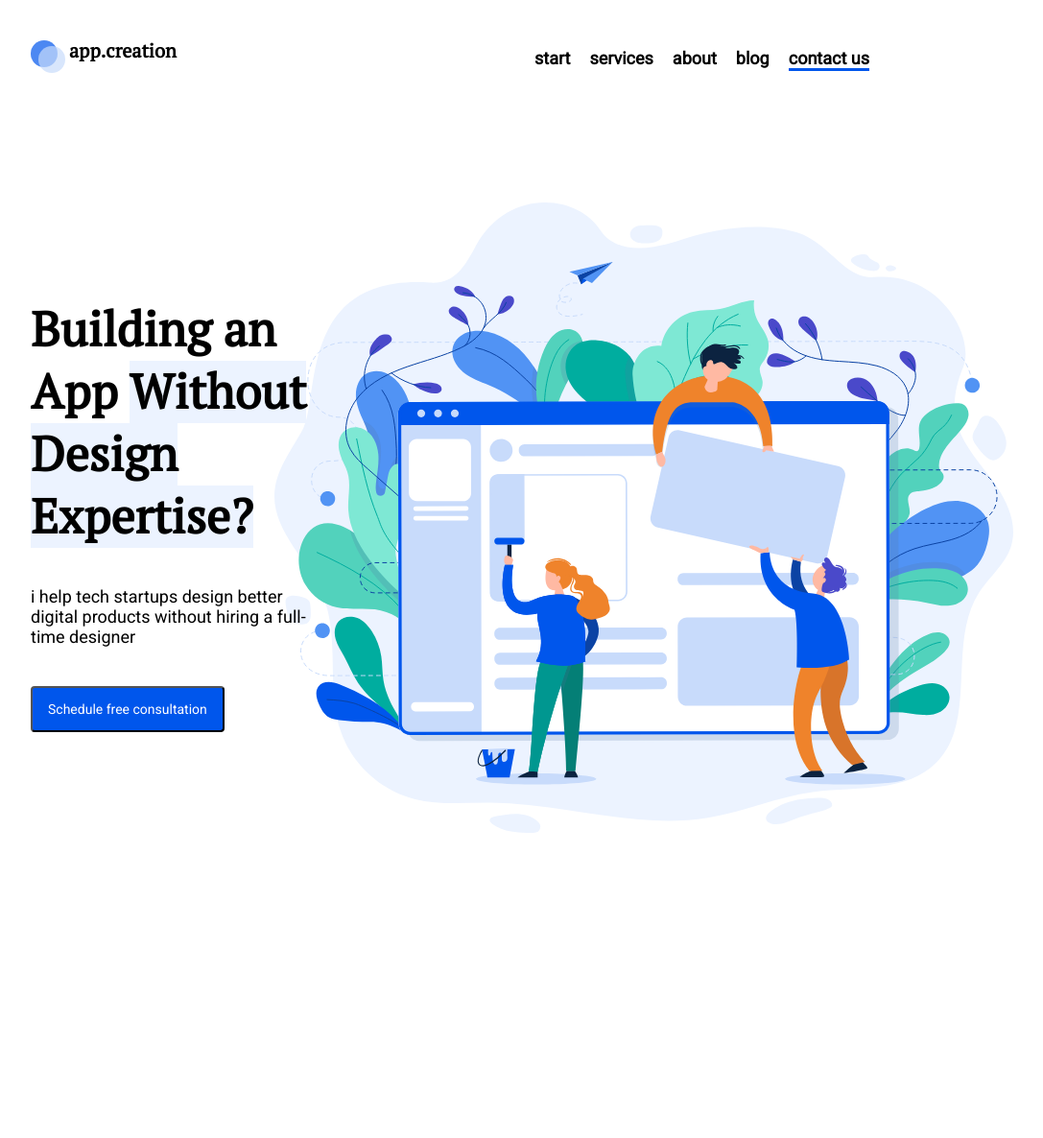
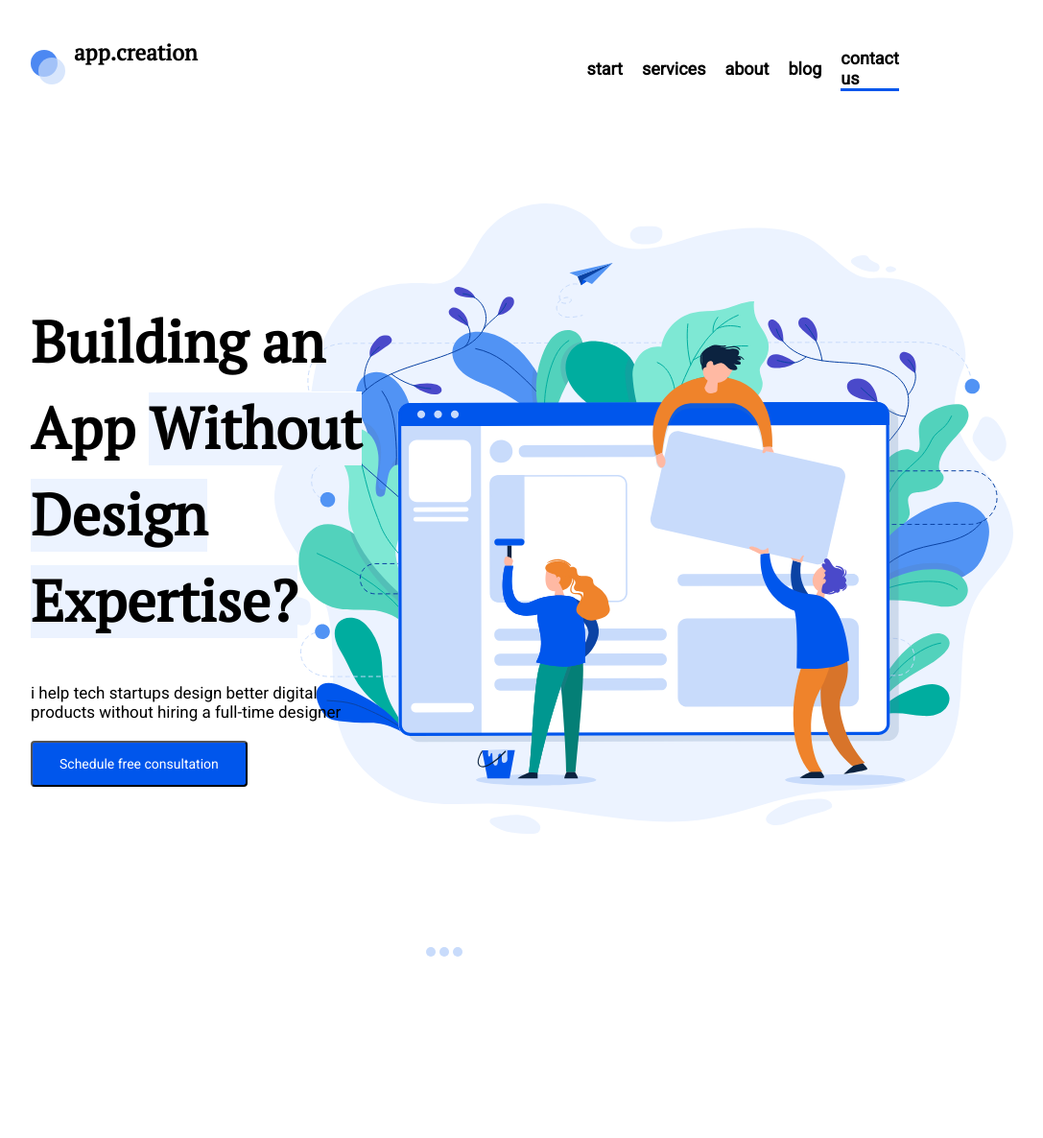
Before and after one commit to WebHeroSchool/dmbond_htmlcss, a plain HTML site: page index.html in a window 1280 px wide. Shown: the whole page at 96% size, without its empty margins (96-1183 px from the left). Before the commit the page ends 1063 px from the top, so only its background shows below. Drawn offline with Linux system fonts and the light colour scheme; files whose address does not match are found by name; a web font is replaced by a local one.

Commit message:
Основной блок исправления

```diff
--- a/Style.css
+++ b/Style.css
@@ -24,27 +24,28 @@ body{
 .header {
  display: flex;
  justify-content: space-between;
-  margin-bottom: 100px;
+ margin-bottom: 80px;
 }
 
 .main {
- padding: 0 20% 200px 0;
+ padding: 0 0 150px 0;
  background: top right no-repeat url(img/img_main.svg);
 }
 
 .main_title {
  margin: 0 0 40px 0;
-  font: bold 50px/65px pt_serif,arial,helvetica,sans-serif;
+ font: bold 60px/70px pt_serif,arial,helvetica,sans-serif;
+ line-height: 1.5;
 }
 
 .main-content {
  padding-top:100px;
-  width:37%;
+ width:40%;
  }
 
 .main_subtitle {
-  margin: 0 0 41px 0;
-  font: 18px/21px Roboto, arial, helvetica, sans-serif;
+ margin: 0 20px 20px 0;
+ font: 17px/20px Roboto, arial, helvetica, sans-serif;
 }
 
 .main_button {
@@ -52,7 +53,7 @@ body{
  font:14px/16px Roboto, arial,helvetica,sans-serif;
  color: #fff;
  background: #0056EC;
-  padding: 14px 16px;
+ padding: 14px 28px;
  text-decoration: none;
  border-radius: 4px;
  transition: opacity .5s;
@@ -63,7 +64,7 @@ body{
 }
 
 .main_title-text_highlight {
-  background: #ECF3FF;
+ background: linear-gradient(180deg, rgba(255,255,255,1) 1px,#ecf3ff 1px);
 }
 
 .main-content_button {
@@ -88,8 +89,7 @@ body{
 .logo {
  position: relative;
  padding: 40px 0;
-  font: bold 20px/27px pt_serif, arial, helvetice, sans-serif;
-
+ font: bold 23px/30px pt_serif, arial, helvetice, sans-serif;
 }
 
 .logo_circle {
@@ -101,7 +101,7 @@ body{
 }
 
 .logo_text {
-  margin-left: 40px;
+ margin-left: 45px;
 }
 
 .logo_circle_color_blue {
@@ -119,9 +119,10 @@ body{
 }
 
 .menu {
+ margin-left: 25%;
  position: relative;
  display: flex;
-  aligh-items: center;
+ align-items: center;
  padding: 40px 150px;
 
 }
@@ -144,7 +145,7 @@ body{
  height: 3px;
  background: #0056EC;
  opacity: 0;
-  transtion: opacity .5s, width .5s;
+ transition: opacity .5s, width .5s;
 }
 
 .menu_item:hover {
@@ -181,3 +182,37 @@ body{
 .menu_item:last-child {
  margin-right:0;
 }
+
+.circle-menu {
+ margin:0 auto;
+ width:200px;
+ height:200px;
+ margin-top:1%;
+}
+
+.circle-menu1  {
+ display: inline-block;
+ width: 10px;
+ height: 10px;
+ background: #C8DBFB;
+ border-radius: 50%;
+}
+
+
+.circle-menu2  {
+  display: inline-block;
+  width: 10px;
+	height: 10px;
+	background: #C8DBFB;
+	border-radius: 50%;
+
+}
+
+.circle-menu3  {
+    display: inline-block;
+	width: 10px;
+	height: 10px;
+	background: #C8DBFB;
+	border-radius: 50%;
+
+}
--- a/index.html
+++ b/index.html
@@ -15,8 +15,7 @@
     <div class="logo">
     <div class="logo_circle logo_circle_color_dark-blue"></div>
     <div class="logo_circle logo_circle_color_blue"></div>
-            <div class="logo_text">app.creation</div>
-       </div>
+    <div class="logo_text">app.creation</div></div>
  <nav class="menu">
    <a class="menu_item" href="#">start</a>
    <a class="menu_item" href="#">services</a>
@@ -27,10 +26,19 @@
  </header>
  <section class="main">
   <main class="main-content">
-              <h1 class="main_title">Building an App <span class = "main_title-text_highlight">Without Design Expertise?</span></h1>
-              <p class="main_subtitle"> i help tech startups design better digital products without hiring a full-time designer </p>
+   <h1 class="main_title">Building an App
+   <span class ="main_title-text_highlight">Without Design Expertise?</span><h1/>
+   <p class="main_subtitle"> i help tech startups design better digital
+   <br> products without hiring a full-time designer<br/></p></main>
    <button class="main_button" type="button" name="button">Schedule free consultation</button>
   </section>
  </div>
+<footer class="footer">
+ <div class="circle-menu">
+  <div class="circle-menu1"></div>
+  <div class="circle-menu2"></div>
+  <div class="circle-menu3"></div>
+ </div>
+</footer>
 </body>
 </html>
```
Lines whose indentation alone changed are shown as unchanged.
